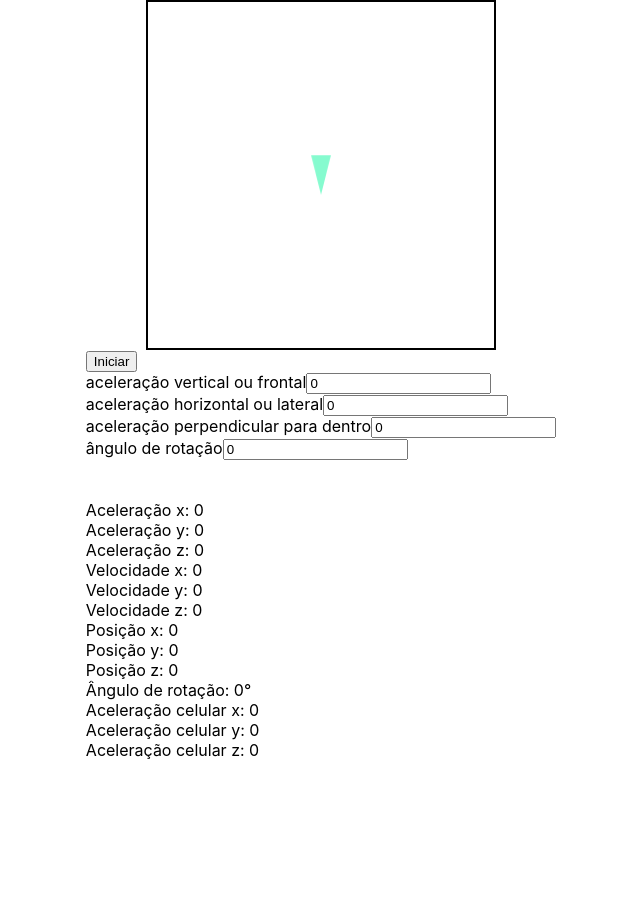
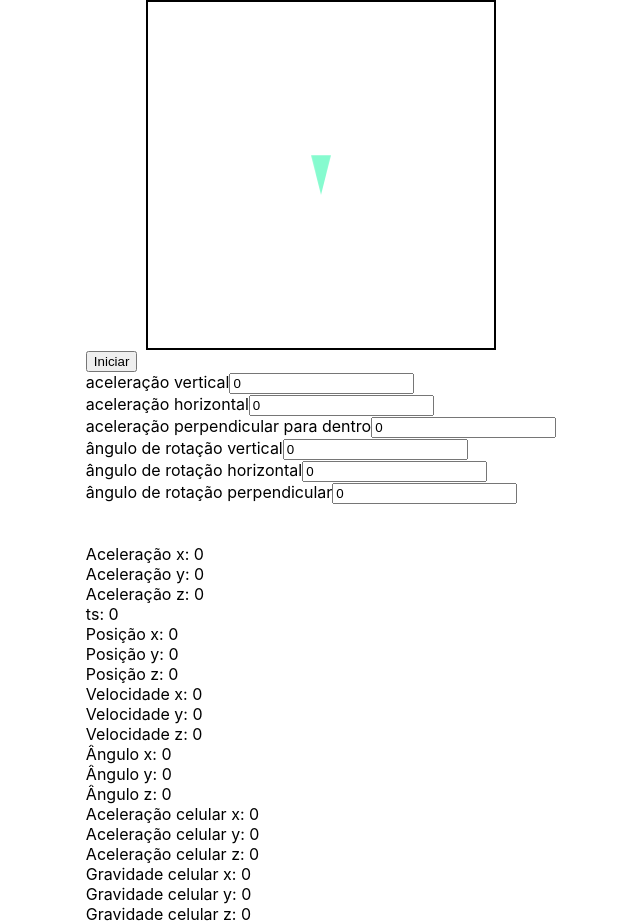
Before and after one commit to gabrielwebphy/posicao-sensorial, a React (Create React App) app: page / in a window 1280 px wide. Shown: the whole page, without its empty margins (319-959 px from the left). Before the commit the page ends 800 px from the top, so only its background shows below. Built offline with nearby package versions, Linux system fonts and the light colour scheme.

Commit message:
Leitura dos sensores de aceleração e ângulos, matemática não funcionando e navagecação com problemas

```diff
--- a/src/App.js
+++ b/src/App.js
@@ -6,70 +6,95 @@ function App() {
   const [coordinates, setCoordinates] = useState({ x: 0, y: 0, z: 0 })
   const [accelerations, setAccelerations] = useState({ x: 0, y: 0, z: 0 })
   const [velocities, setVelocities] = useState({ x: 0, y: 0, z: 0 })
-  const [rotationAngle, setAngle] = useState(0)
+  const [rotationAngle, setAngle] = useState({ x: 0, y: 0, z: 0 })
   const [accelerometer, setAccelerometers] = useState({ x: 0, y: 0, z: 0 })
+  const [gravitySensors, setGravity] = useState({ x: 0, y: 0, z: 0 })
+  const [angularSensors, setAngular] = useState({ x: 0, y: 0, z: 0 })
   const [movementStarted, setStart] = useState(false)
+  const [gyts, setts] = useState(0)
   const canvasRef = useRef(null)
 
   useEffect(() => {
     const acl = new window.Accelerometer({ frequency: 60 });
     acl.addEventListener("reading", () => {
-      setAccelerometers({ x: acl.x, y: acl.y, z: acl.z });
+      setAccelerometers({ x: acl.x, y: acl.y, z: acl.z })
     });
     acl.start();
+
+    const grs = new window.GravitySensor({ frequency: 60 });
+    grs.addEventListener("reading", () => {
+      setGravity({ x: grs.x, y: grs.y, z: grs.z })
+    });
+    grs.start();
+
+    let gys = new window.Gyroscope({ frequency: 60 });
+
+    gys.addEventListener("reading", (e) => {
+      handleOrientation({ timeStamp: e.timeStamp, x: gys.x * 1.1023, y: gys.y * 1.1023, z: gys.z * 1.1023 })
+      setts(e.timeStamp)
+    });
+    gys.start();
+
   }, [])
 
+  function handleOrientation(angles) {
+    // Get the current time
+    const now = performance.now();
+    // Integrate the angular velocities to obtain the orientation
+    const alpha = angles.x % (2 * Math.PI)
+    const beta = angles.y % (2 * Math.PI)
+    const gamma = angles.z % (2 * Math.PI)
+    setAngular(prevOrientation => ({
+      x: prevOrientation.x + alpha / 60,
+      y: prevOrientation.y + beta / 60,
+      z: prevOrientation.z + gamma / 60
+    }))
+  }
+
+
   useEffect(() => {
-    setAccelerations({ ...accelerometer })
-  }, [accelerometer])
+    setAccelerations({ x: accelerometer.x - gravitySensors.x, y: accelerometer.y - gravitySensors.y, z: accelerometer.z - gravitySensors.z })
+  }, [accelerometer, gravitySensors])
 
-  /*
-  const triangleBase = 30;
-  const triangleHeight = 60;
-  const scalingFactor = 2
-
-    useEffect(() => {
-      const canvas = canvasRef.current
-      const ctx = canvas.getContext('2d')
-      const scaledBase = triangleBase / (scalingFactor * coordinates.z + 1);
-      const scaledHeight = triangleHeight / (scalingFactor * coordinates.z + 1);
-      ctx.clearRect(0, 0, canvas.width, canvas.height);
-      ctx.save()
-      ctx.translate(canvas.width / 2, canvas.height / 2)
-      ctx.fillStyle = 'rgba(134, 251, 207, 1)'
-      ctx.rotate(rotationAngle * Math.PI / 180)
-      ctx.beginPath()
-      ctx.moveTo(coordinates.x, coordinates.y)
-      ctx.lineTo(coordinates.x + scaledBase, coordinates.y)
-      ctx.lineTo(coordinates.x + scaledBase / 2, coordinates.y + scaledHeight)
-      ctx.fill()
-      ctx.closePath()
-      ctx.restore()
-
-    }, [coordinates])
-  */
+  useEffect(() => {
+    setAngle({ ...angularSensors })
+  }, [angularSensors])
 
   useEffect(() => {
     const canvas = canvasRef.current
     const ctx = canvas.getContext('2d')
+    let scaledBase = 20
+    //let scaledBase = 20 * (1 - coordinates.z)
+    //scaledBase = scaledBase <= 0 ? 0 : scaledBase
     ctx.clearRect(0, 0, canvas.width, canvas.height);
     ctx.save()
-    ctx.translate(canvas.width / 2 - 10, canvas.height / 2 - 20)
+    ctx.translate(canvas.width / 2 - scaledBase / 2, canvas.height / 2 - scaledBase)
     ctx.fillStyle = 'rgba(134, 251, 207, 1)'
     ctx.beginPath()
     ctx.moveTo(coordinates.x, coordinates.y)
-    ctx.lineTo(coordinates.x + 20, coordinates.y)
-    ctx.lineTo(coordinates.x + 10, coordinates.y + 40)
+    ctx.lineTo(coordinates.x + scaledBase, coordinates.y)
+    ctx.lineTo(coordinates.x + scaledBase / 2, coordinates.y + scaledBase * 2)
     ctx.fill()
     ctx.closePath()
     ctx.restore()
   }, [coordinates])
 
-  function updateCoordinates(x, y, z, vx, vy, vz, ax, ay, az) {
+  function updateCoordinates(x, y, z, vx, vy, vz, ax, ay, az, thetax, thetay, thetaz) {
     if (movementStarted) {
-      const newXVelocity = vx + ax / 60
-      const newYVelocity = vy + ay / 60
-      const newZVelocity = vz + az / 60
+      const xAngle = thetax * Math.PI / 180;
+      const yAngle = thetay * Math.PI / 180;
+      const zAngle = thetaz * Math.PI / 180;
+
+      // Calculate velocities using kinematic equations
+      const newXVelocity = vx + ax * Math.cos(yAngle) * Math.cos(zAngle) / 60
+      const newYVelocity = vy + ax * Math.sin(zAngle) / 60 + ay * Math.cos(zAngle) * Math.sin(xAngle) / 60
+      const newZVelocity = vz + -ax * Math.sin(yAngle) * Math.cos(zAngle) / 60 + az * Math.cos(yAngle) / 60
+
+      // Output velocities
+      //console.log(`Velocity x: ${vx}`);
+      //console.log(`Velocity y: ${vy}`);
+      //console.log(`Velocity z: ${vz}`);
+
       setVelocities({ x: newXVelocity, y: newYVelocity, z: newZVelocity })
       const newX = x + newXVelocity / 60
       const newY = y + newYVelocity / 60
@@ -82,7 +107,7 @@ function App() {
     }
   }
 
-  useInterval(() => { updateCoordinates(coordinates.x, coordinates.y, coordinates.z, velocities.x, velocities.y, velocities.z, accelerations.x, accelerations.y, accelerations.z,/*angle*Math.PI/180*/) }, 1000 / 60)
+  useInterval(() => { updateCoordinates(coordinates.x, coordinates.y, coordinates.z, velocities.x, velocities.y, velocities.z, accelerations.x, accelerations.y, accelerations.z, rotationAngle.x, rotationAngle.y, rotationAngle.z,/*angle*Math.PI/180*/) }, 1000 / 60)
 
   return (
     <div className="app">
@@ -90,25 +115,39 @@ function App() {
       <div>
         <div>
           <button onClick={() => setStart(!movementStarted)}>{movementStarted ? 'Parar' : 'Iniciar'}</button>
-          <div>aceleração vertical ou frontal<input value={accelerations.y} onChange={e => setAccelerations(prevState => { return { ...prevState, y: e.target.value } })} /></div>
-          <div>aceleração horizontal ou lateral<input value={accelerations.x} onChange={e => setAccelerations(prevState => { return { ...prevState, x: e.target.value } })} /></div>
+          <div>aceleração vertical<input value={accelerations.y} onChange={e => setAccelerations(prevState => { return { ...prevState, y: e.target.value } })} /></div>
+          <div>aceleração horizontal<input value={accelerations.x} onChange={e => setAccelerations(prevState => { return { ...prevState, x: e.target.value } })} /></div>
           <div>aceleração perpendicular para dentro<input value={accelerations.z} onChange={e => setAccelerations(prevState => { return { ...prevState, z: e.target.value } })} /></div>
-          <div>ângulo de rotação<input value={rotationAngle} onChange={e => setAngle(e.target.value)} /></div>
+          <div>ângulo de rotação vertical<input value={rotationAngle.y} onChange={e => setAngle(prevState => { return { ...prevState, y: e.target.value } })} /></div>
+          <div>ângulo de rotação horizontal<input value={rotationAngle.x} onChange={e => setAngle(prevState => { return { ...prevState, x: e.target.value } })} /></div>
+          <div>ângulo de rotação perpendicular<input value={rotationAngle.z} onChange={e => setAngle(prevState => { return { ...prevState, z: e.target.value } })} /></div>
         </div>
         <div>
           <div>Aceleração x: {accelerations.x}</div>
           <div>Aceleração y: {accelerations.y}</div>
           <div>Aceleração z: {accelerations.z}</div>
+
+          <div>ts: {gyts}</div>
+
+          <div>Posição x: {coordinates.x}</div>
+          <div>Posição y: {coordinates.y}</div>
+          <div>Posição z: {coordinates.z}</div>
+
           <div>Velocidade x: {velocities.x}</div>
           <div>Velocidade y: {velocities.y}</div>
           <div>Velocidade z: {velocities.z}</div>
-          <div>Posição x: {coordinates.x}</div>
-          <div>Posição y: {coordinates.y}</div>
-          <div>Posição z: {coordinates.z}</div>
-          <div>Ângulo de rotação: {rotationAngle + '°'}</div>
+
+          <div>Ângulo x: {rotationAngle.x}</div>
+          <div>Ângulo y: {rotationAngle.y}</div>
+          <div>Ângulo z: {rotationAngle.z}</div>
+
           <div>Aceleração celular x: {accelerometer.x}</div>
           <div>Aceleração celular y: {accelerometer.y}</div>
           <div>Aceleração celular z: {accelerometer.z}</div>
+
+          <div>Gravidade celular x: {gravitySensors.x}</div>
+          <div>Gravidade celular y: {gravitySensors.y}</div>
+          <div>Gravidade celular z: {gravitySensors.z}</div>
         </div>
       </div>
     </div>
```
